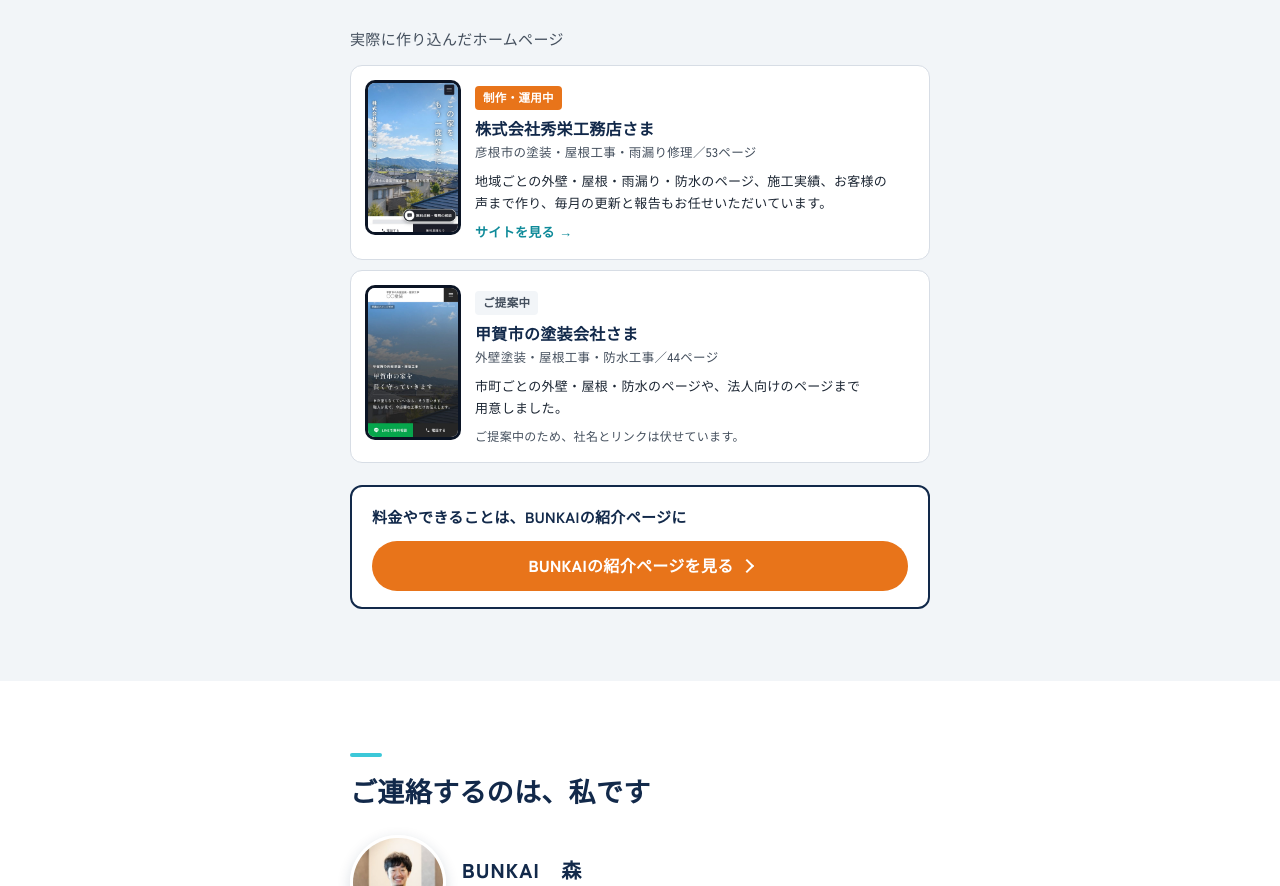
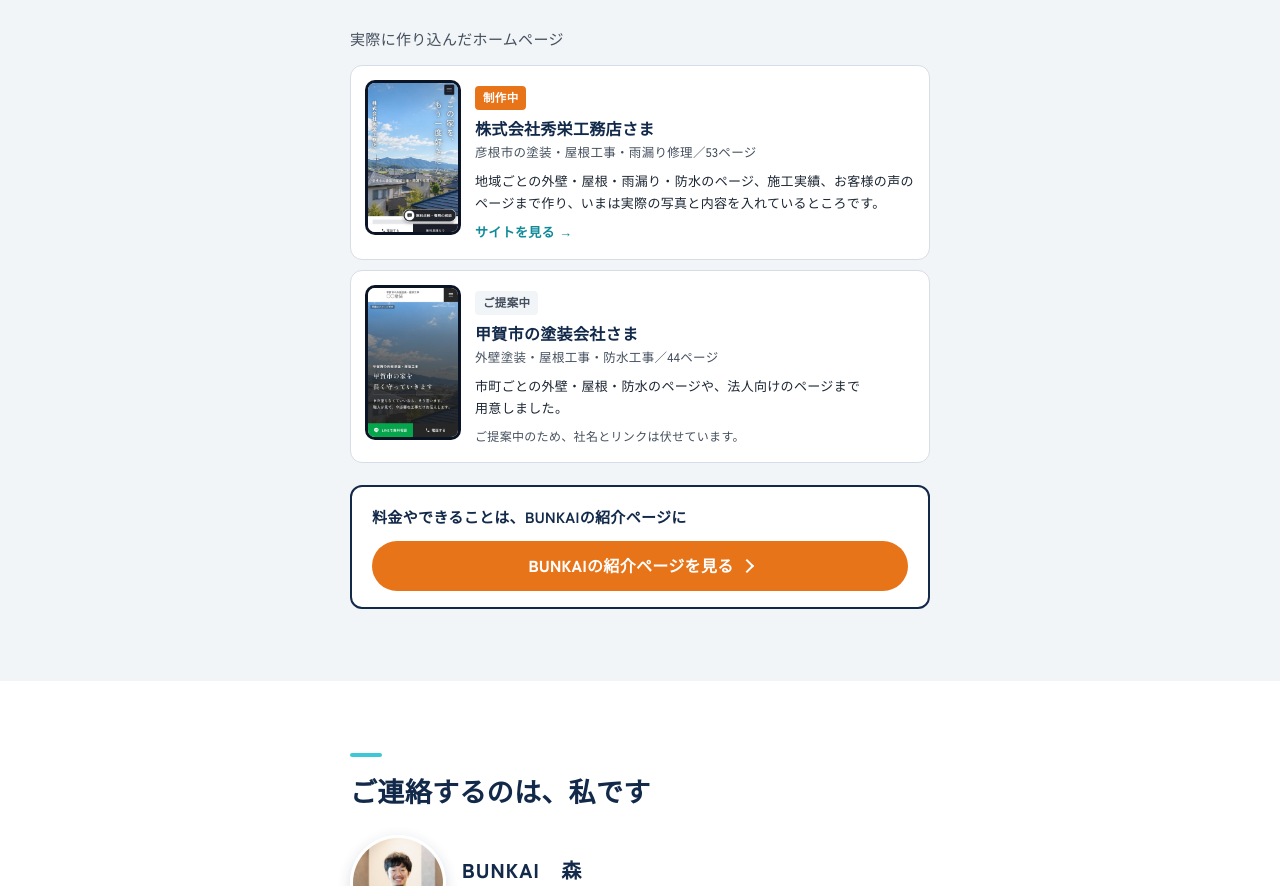
Before and after one commit to bunkai-official/bunkai-official.github.io, a plain HTML site: page partner/index.html in a window 1280 px wide. Shown: the part 5016-5902 px from the top of the page. Drawn offline with Linux system fonts and the light colour scheme.

Commit message:
更新 2026-11-18

```diff
--- a/partner/index.html
+++ b/partner/index.html
@@ -255,7 +255,7 @@
   </div>
   <div class="refs2">
     <p class="muted">実際に<wbr>作り込んだ<wbr>ホームページ</p>
-    <a class="rf" href="https://shuei-komuten.shiga-web.workers.dev/" target="_blank" rel="noopener"><img src="../img/ref-shuei.jpg" alt="株式会社秀栄工務店さまのホームページ" loading="lazy" width="560" height="923"><div><span class="tg on">制作・運用中</span><b>株式会社秀栄工務店さま</b><span class="ar">彦根市の<wbr>塗装・屋根工事・雨漏り修理／<wbr>53ページ</span><span class="ds">地域ごとの<wbr>外壁・屋根・雨漏り・防水の<wbr>ページ、<wbr>施工実績、<wbr>お客様の<wbr>声まで<wbr>作り、<wbr>毎月の<wbr>更新と<wbr>報告も<wbr>お任せ<wbr>いただいています。</span><span class="go">サイトを<wbr>見る<wbr> →</span></div></a>
+    <a class="rf" href="https://shuei-komuten.shiga-web.workers.dev/" target="_blank" rel="noopener"><img src="../img/ref-shuei.jpg" alt="株式会社秀栄工務店さまのホームページ" loading="lazy" width="560" height="923"><div><span class="tg on">制作中</span><b>株式会社秀栄工務店さま</b><span class="ar">彦根市の<wbr>塗装・屋根工事・雨漏り修理／<wbr>53ページ</span><span class="ds">地域ごとの<wbr>外壁・屋根・雨漏り・防水の<wbr>ページ、<wbr>施工実績、<wbr>お客様の<wbr>声の<wbr>ページまで<wbr>作り、<wbr>いまは<wbr>実際の<wbr>写真と<wbr>内容を<wbr>入れているところで<span class="kj">す。</span></span><span class="go">サイトを<wbr>見る<wbr> →</span></div></a>
     <div class="rf"><img src="../img/ref-koka.jpg" alt="甲賀市の塗装会社さまへのご提案" loading="lazy" width="560" height="923"><div><span class="tg">ご提案中</span><b>甲賀市の<wbr>塗装会社さま</b><span class="ar">外壁塗装・屋根工事・防水工事／<wbr>44ページ</span><span class="ds">市町ごとの<wbr>外壁・屋根・防水の<wbr>ページや、<wbr>法人向けの<wbr>ページまで<wbr>用意しました。</span><span class="hid">ご提案中の<wbr>ため、<wbr>社名と<wbr>リンクは<wbr>伏せています。</span></div></div>
   </div>
   <a class="site site-l" href="https://bunkai-official.github.io/" target="_blank" rel="noopener"><span class="t">料金やできる<wbr>こと<span class="kj">は、</span><wbr>BUNKAIの<wbr>紹介ページに</span><span class="go">BUNKAIの<wbr>紹介ページを<wbr>見る</span></a>
```
Also changed, not shown: index.html (+1 -1 lines), shokai/index.html (+0 -1 lines), img/tp-f-area.jpg (added), img/tp-f-faq.jpg (added), img/tp-f-price.jpg (added), img/tp-f-review.jpg (added), img/tp-f-shindan.jpg (added), img/tp-f-subsidy.jpg (added), img/tp-f-voice.jpg (added), img/tp-f-works.jpg (added), img/tp-long-chiiki.jpg (added), img/tp-long-craft.jpg (added), img/tp-long-pop.jpg (added), img/tp-long-seijitsu.jpg (added).
